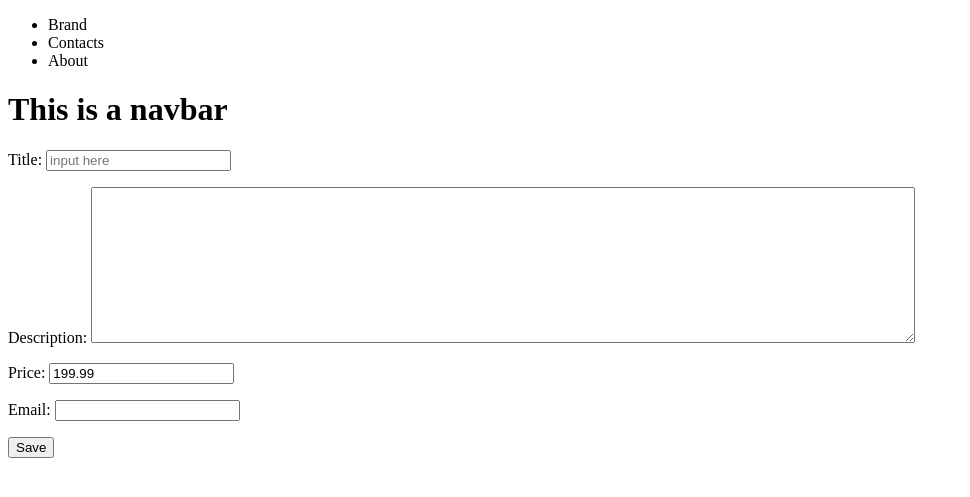
After one commit to Wynne-Tran/DJango_WebFrameWork, a Django app: page /create/ in a window 1280 px wide. The commit adds this page. Shown: the top 497 px of the page, without its empty margins (0-970 px from the left). Run offline with Django 4.2, Linux system fonts and the light colour scheme.

Commit message:
Add form and validate field

```diff
--- a/src/pages/views.py
+++ b/src/pages/views.py
@@ -18,7 +18,9 @@ def about(request, *args, **kwargs):
 def page1(request, *args, **kwargs):
     my_context = {
         "my_text": "This is page 1",
+        "condition": True,
         "my_num": 123,
-        "my_list": ["Wynne", "Tran", "Thi", "Hoang"]
+        "my_list": ["Wynne", "Tran", "Thi", "Hoang", 12, 87],
+        "html_tag": "<p>render html tag</p>"
     }
     return render(request, "Page.html", my_context)
--- /dev/null
+++ b/src/products/form.py
@@ -0,0 +1,49 @@
+from django import forms
+
+from .models import Product
+
+class ProductForm(forms.ModelForm):
+    title     =   forms.CharField(label='Title', widget=forms.TextInput(attrs={"placeholder": "input here"}))
+    email      = forms.EmailField()
+    description =   forms.CharField(required=False, widget=forms.Textarea(
+                                                            attrs = {
+                                                                "class": "new-class-name two",
+                                                                "id": "my-id-for-textarea",
+                                                                "rows": 10,
+                                                                "cols": 100
+                                                            }
+                                                        ))
+    price       =   forms.DecimalField(initial=199.99)
+
+    class Meta:
+        model = Product
+        fields = [
+            'title',
+            'description',
+            'price',
+        ]
+
+    def clean_title(self, *args, **kwargs):
+        title = self.cleaned_data.get("title")
+        if not "CFE" in title:
+            raise forms.ValidationError("This is not a valid title")
+        return title
+
+    def clean_email(self, *args, **kwargs):
+        email = self.cleaned_data.get("email")
+        if not email.endswith("edu"):
+            raise forms.ValidationError("This is not a valid email")
+        return email
+
+
+class RawProductForm(forms.Form):
+    title       =   forms.CharField(label='Title', widget=forms.TextInput(attrs={"placeholder": "place holder here"}))
+    description =   forms.CharField(required=False, widget=forms.Textarea(
+                                                            attrs = {
+                                                                "class": "new-class-name two",
+                                                                "id": "my-id-for-textarea",
+                                                                "rows": 10,
+                                                                "cols": 120
+                                                            }
+                                                        ))
+    price       =   forms.DecimalField(initial=199.99)
--- a/src/products/models.py
+++ b/src/products/models.py
@@ -2,7 +2,8 @@ from django.db import models
 
 # Create your models here.
 class Product(models.Model):
-    title       = models.TextField()
+    title       = models.CharField(max_length=120) #max_length = required
     description = models.TextField()
-    price       = models.TextField()
-    summary     = models.TextField(default = "practice")
+    price       = models.DecimalField(decimal_places=2, max_digits=10000)
+    summary     = models.TextField(blank=False, null=False) # blank check valid field, null is database
+    feature     = models.BooleanField(default=False) #null = True, default = True
--- /dev/null
+++ b/src/products/templates/products/product_create.html
@@ -0,0 +1,19 @@
+{% extends 'base.html' %}
+
+{% block content %}
+<form method='POST'> {% csrf_token %}
+    {{ form.as_p }}
+    <input type='submit' value='Save'/>
+</form>
+
+<!-- <form action="http://www.google.com/search" method='GET'>
+    <input type="text" name="q" placeholder="input here" />
+    <input type='submit' value='Save'/>
+</form> -->
+
+<!-- <form action="." method='POST'> {% csrf_token %}
+    <input type="text" name="title" placeholder="input here" />
+    <input type='submit' value='Save'/>
+</form> -->
+
+{% endblock %}
--- a/src/products/views.py
+++ b/src/products/views.py
@@ -1,3 +1,54 @@
 from django.shortcuts import render
 
+from .form import ProductForm, RawProductForm
+from .models import Product
 # Create your views here.
+def product_create_view(request):
+    form = ProductForm(request.POST or None)
+    if form.is_valid():
+        form.save()
+        form = ProductForm()
+    context = {
+        'form': form
+    }
+    return  render(request, "products/product_create.html", context)
+
+# def product_create_view(request):
+#     #print(request.GET['title'])
+#     #print(request.POST)
+#     if request.method == "POST":
+#         my_new_title = request.POST.get('title')
+#         print(my_new_title)
+#     else:
+#         print(request.GET['title'])
+#     #Product.objects.create(title = my_new_title)
+#     context = {}
+#     return  render(request, "products/product_create.html", context)
+
+
+# def product_create_view(request):
+#     my_form = RawProductForm()
+#     if request.method == "POST":
+#         my_form = RawProductForm(request.POST)
+#         if my_form.is_valid():
+#             #now the data is good
+#             print(my_form.cleaned_data)
+#             # ** pass data as argument
+#             Product.objects.create(**my_form.cleaned_data)
+#             my_form = RawProductForm()
+#         else:
+#             print(my_form.errors)
+#     context = {"form": my_form}
+#     return  render(request, "products/product_create.html", context)
+
+def product_detail_view(request):
+    obj = Product.objects.get(id=1)
+    # context = {
+    #     'title': obj.title,
+    #     'description': obj.description
+    # }
+
+    context = {
+        'object': obj
+    }
+    return  render(request, "products/product_detail.html", context)
--- a/src/templates/base.html
+++ b/src/templates/base.html
@@ -10,7 +10,7 @@
     {% include 'NavBar.html' %}
     <h1>This is a navbar</h1>
     {% block content %}
-    replace me
+        replace me
     {%endblock %}
 </body>
 </html>
--- a/src/trydjango/urls.py
+++ b/src/trydjango/urls.py
@@ -17,11 +17,13 @@ from django.contrib import admin
 from django.urls import path
 
 from pages.views import home_view, contacts, about, page1
-
+from products.views import product_detail_view, product_create_view
 urlpatterns = [
     path('admin/', admin.site.urls),
     path('', home_view, name='home'),
-    path('contacts', contacts),
-    path('about', about),
-    path('page', page1)
+    path('contacts/', contacts),
+    path('about/', about),
+    path('page/', page1),
+    path('product/', product_detail_view),
+    path('create/', product_create_view),
 ]
```
Also changed, not shown: src/modelExample/models.py (+3 -4 lines), src/products/templates/products/product_detail.html (added, +11 -0 lines), src/templates/Page.html (+12 -3 lines), src/templates/products/product_detail.html (added, +19 -0 lines), src/db.sqlite3, src/modelExample/migrations/0005_remove_modelexample_feature_alter_modelexample_price_and_more.py (added), src/products/migrations/0003_product_feature_alter_product_price_and_more.py (added), src/products/migrations/0004_alter_product_feature.py (added).
